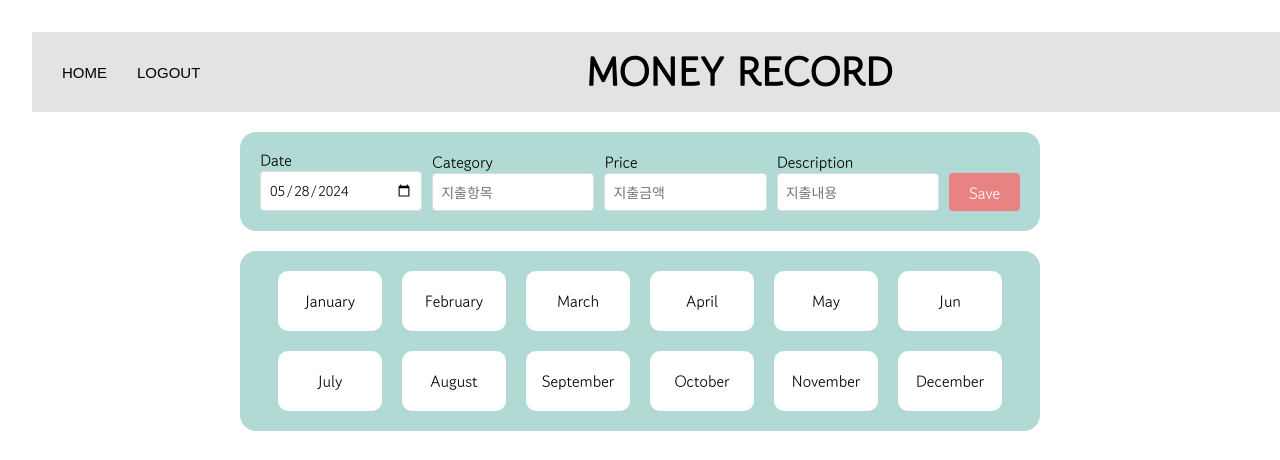
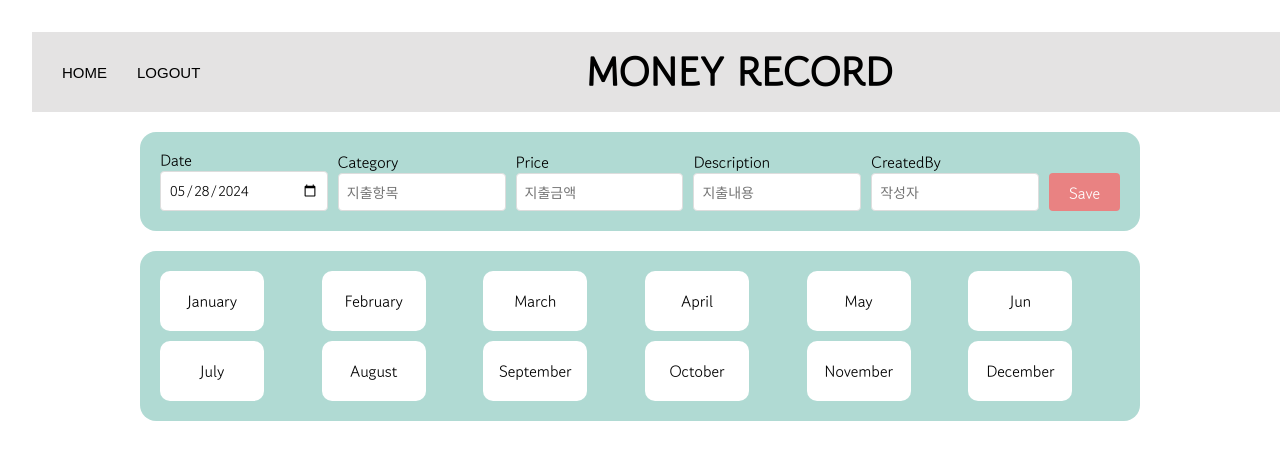
Before and after one commit to yeseul0809/Monthly_Expenditure_Project2, a React (Vite) app: page /home in a window 1280 px wide. Shown: the top 460 px of the page. Built offline with nearby package versions, Linux system fonts and the light colour scheme; no server answers; data requests are answered from the project's data file.

Commit message:
✅ [ update : json.server 데이터 연동완료 ]
- createdby 추가완료

```diff
--- /dev/null
+++ b/db.json
@@ -0,0 +1,60 @@
+{
+  "expenses": [
+    {
+      "id": "46869445-5f9c-4650-941f-41bd9457bc07",
+      "date": "2024-01-03",
+      "category": "개인사업",
+      "price": 1000000,
+      "description": "테슬라 모델 3",
+      "createdBy": "Musk"
+    },
+    {
+      "id": "a5c0d8de-d010-4d07-9934-29765051a7ea",
+      "date": "2024-01-07",
+      "category": "개인사업",
+      "price": 1000,
+      "description": "X(구 트위터)",
+      "createdBy": "Musk"
+    },
+    {
+      "id": "0d0a966e-5c35-4bf0-aca4-f2b1265a432d",
+      "date": "2024-01-13",
+      "category": "식비",
+      "price": 2000,
+      "description": "메가커피",
+      "createdBy": "Rosie"
+    },
+    {
+      "id": "9aba6d72-5ee7-4f02-a4d4-e8bbff9ded4b",
+      "date": "2024-01-17",
+      "category": "회식",
+      "price": 210000,
+      "description": "대광참치",
+      "createdBy": "Rosie"
+    },
+    {
+      "id": "b82b213e-8164-4c89-94b0-7246cdcfc4f9",
+      "date": "2024-01-21",
+      "category": "식비",
+      "price": 412000,
+      "description": "BBQ",
+      "createdBy": "Me"
+    },
+    {
+      "id": "d180194f-7c27-428a-8cd9-ad9114e58821",
+      "date": "2024-02-22",
+      "category": "도서",
+      "price": 83000,
+      "description": "리액트 마스터",
+      "createdBy": "Me"
+    },
+    {
+      "id": "0abf06c3-8f0e-4ea1-9691-7facab0a91cb",
+      "date": "2024-02-18",
+      "category": "외식",
+      "price": 100000,
+      "description": "세광양대창",
+      "createdBy": "Me"
+    }
+  ]
+}
--- a/package.json
+++ b/package.json
@@ -7,7 +7,8 @@
     "dev": "vite",
     "build": "vite build",
     "lint": "eslint . --ext js,jsx --report-unused-disable-directives --max-warnings 0",
-    "preview": "vite preview"
+    "preview": "vite preview",
+    "json": "json-server --watch db.json --port 5000"
   },
   "dependencies": {
     "@nivo/core": "^0.87.0",
@@ -32,6 +33,7 @@
     "eslint-plugin-react": "^7.34.1",
     "eslint-plugin-react-hooks": "^4.6.0",
     "eslint-plugin-react-refresh": "^0.4.6",
+    "json-server": "^1.0.0-beta.1",
     "vite": "^5.2.0"
   }
 }
--- a/src/components/InputForm.jsx
+++ b/src/components/InputForm.jsx
@@ -12,6 +12,7 @@ const InputForm = () => {
   const [category, setCategory] = useState(""); // 지출항목
   const [price, setPrice] = useState(""); // 지출금액
   const [description, setDescription] = useState(""); // 지출내용
+  const [createdBy, setCreatedBy] = useState(""); // 작성자
 
   const onSubmitHandler = (e) => {
     e.preventDefault();
@@ -32,6 +33,7 @@ const InputForm = () => {
       category,
       price: Number(price),
       description,
+      createdBy,
     };
 
     dispatch(setData([...data, newList]));
@@ -40,6 +42,7 @@ const InputForm = () => {
     setCategory("");
     setPrice("");
     setDescription("");
+    setCreatedBy("");
   };
 
   return (
@@ -82,6 +85,16 @@ const InputForm = () => {
           value={description}
           onChange={(e) => setDescription(e.target.value)}
           placeholder="지출내용"
+        />
+      </StFromGroup>
+      <StFromGroup>
+        <label htmlFor="createdBy">CreatedBy</label>
+        <StInput
+          type="text"
+          id="createdBy"
+          value={createdBy}
+          onChange={(e) => setCreatedBy(e.target.value)}
+          placeholder="작성자"
         />
       </StFromGroup>
       <StInputButton>Save</StInputButton>
--- a/src/components/List.jsx
+++ b/src/components/List.jsx
@@ -4,7 +4,7 @@ import styled from "styled-components";
 import { useNavigate } from "react-router-dom";
 import { useSelector, useDispatch } from "react-redux";
 import { setData } from "../redux/slices/DataSlice";
-import dummyData from "../dummyData.json";
+import axios from "axios";
 
 const List = () => {
   const { activeIndex, data } = useSelector((state) => state.data);
@@ -21,16 +21,17 @@ const List = () => {
   };
   const filteredData = filterDataByMonth(data, activeIndex);
 
-  // 로컬 스토리지에서 데이터 가져오기
+  // 서버에서 데이터 가져오기
   useEffect(() => {
-    const storedData = JSON.parse(localStorage.getItem("localData"));
-    if (storedData) {
-      dispatch(setData(storedData));
-    } else {
-      // 로컬 스토리지에 데이터가 없을 경우 더미데이터로 초기화
-      localStorage.setItem("localData", JSON.stringify(dummyData));
-      dispatch(setData(dummyData));
-    }
+    const fetchData = async () => {
+      try {
+        const response = await axios.get("http://localhost:5000/expenses");
+        dispatch(setData(response.data));
+      } catch (error) {
+        console.error("Failed to fetch data:", error);
+      }
+    };
+    fetchData();
   }, [dispatch]);
 
   return (
@@ -45,7 +46,7 @@ const List = () => {
           <StDataGroup>
             <span>{data.date}</span>
             <span>
-              {data.category} - {data.description}
+              {data.category} - {data.description} : by {data.createdBy}
             </span>
           </StDataGroup>
           <StPrice>{data.price} 원</StPrice>
--- a/src/components/MonthButton.jsx
+++ b/src/components/MonthButton.jsx
@@ -44,10 +44,11 @@ const MonthButton = () => {
 export default MonthButton;
 
 const StButtonGroup = styled.div`
-  display: flex;
-  flex-wrap: wrap;
-  gap: 20px;
+  display: grid;
+  grid-template-columns: repeat(6, 1fr);
+  grid-template-rows: repeat(2, auto);
   justify-content: center;
+  gap: 10px;
 `;
 
 const StButton = styled.button`
--- a/src/dummyData.json
+++ /dev/null
@@ -1,51 +0,0 @@
-[
-  {
-    "id": "25600f72-56b4-41a7-a9c2-47358580e2f8",
-    "date": "2024-01-05",
-    "category": "식비",
-    "price": 100000,
-    "description": "세광양대창"
-  },
-  {
-    "id": "25600f72-53b4-4187-a9c2-47358580e2f8",
-    "date": "2024-01-10",
-    "category": "도서",
-    "price": 40500,
-    "description": "모던 자바스크립트"
-  },
-  {
-    "id": "24310f72-56b4-41a7-a9c2-458580ef1f8",
-    "date": "2024-02-02",
-    "category": "식비",
-    "price": 50000,
-    "description": "회식"
-  },
-  {
-    "id": "25600f72-99b4-41z7-e4h6-47312365e2f8",
-    "date": "2024-02-02",
-    "category": "간식",
-    "price": 500,
-    "description": "아이스크림"
-  },
-  {
-    "id": "25143e72-16e2-22a7-a9c2-47358580e2f8",
-    "date": "2024-02-02",
-    "category": "여행",
-    "price": 1055000,
-    "description": "일본여행"
-  },
-  {
-    "id": "25600f72-97p2-14a7-a9c2-47363950e2t8",
-    "date": "2024-02-02",
-    "category": "미용",
-    "price": 155000,
-    "description": "미용실"
-  },
-  {
-    "id": "24312f70-97q2-14a7-a9c2-47132950e2t8",
-    "date": "2024-02-02",
-    "category": "도서",
-    "price": 75000,
-    "description": "자율주행차량 운전주행모드 자동 전환용 인식률 90% 이상의 다중 센서 기반 운전자 상태 인식 및 상황 인식 원천 기술 개발"
-  }
-]
--- a/src/pages/Detail.jsx
+++ b/src/pages/Detail.jsx
@@ -41,7 +41,7 @@ const Detail = () => {
     }).then((result) => {
       if (result.isConfirmed) {
         dispatch(deleteData(id));
-        navigate(`/`);
+        navigate(`/home`);
       }
     });
   };
@@ -105,7 +105,7 @@ const Detail = () => {
           <StDetailButton
             $backgroundColor="#4c9b6ee6"
             onClick={() => {
-              navigate(`/`);
+              navigate(`/home`);
             }}
           >
             Back
--- a/src/pages/Home.jsx
+++ b/src/pages/Home.jsx
@@ -4,14 +4,12 @@ import InputForm from "../components/InputForm";
 import MonthButton from "../components/MonthButton";
 import List from "../components/List";
 import PieChart from "../components/PieChart";
-import Header from "../components/Header";
 import { Layout } from "../components/Layout";
 
 const Home = () => {
   return (
     <>
       <Layout title="MONEY RECORD" />
-      {/* <Header title="MONEY RECORD" /> */}
       <StMain>
         <StHomeSection>
           <InputForm />
@@ -33,7 +31,7 @@ const Home = () => {
 export default Home;
 
 const StMain = styled.main`
-  max-width: 800px;
+  max-width: 1000px;
   width: 100%;
   display: flex;
   flex-direction: column;
```
Also changed, not shown: 1 other file (tests, documents, lock files or other folders).
